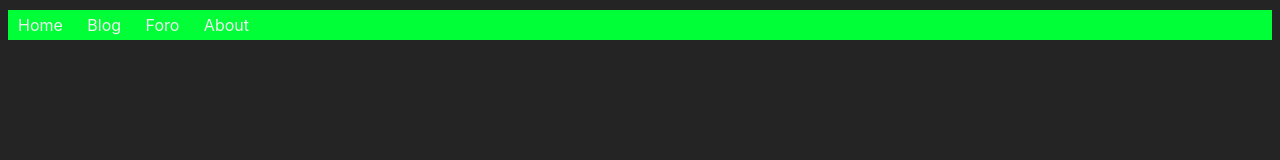
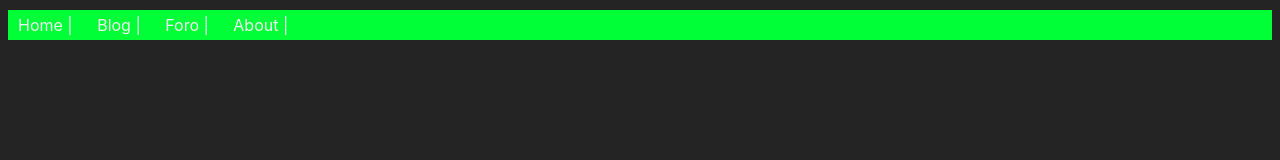
Before and after one commit to adonyssantos/platzi-html-css, a plain HTML site: page index.html in a window 1280 px wide. Drawn offline with Linux system fonts and the light colour scheme.

Commit message:
Pseudo-element

```diff
--- a/css/style.css
+++ b/css/style.css
@@ -42,3 +42,7 @@ body {
 .main-nav__item a:active {
   background-color: #00e732;
 }
+
+.main-nav__item a::after {
+  content: " | ";
+}
```
